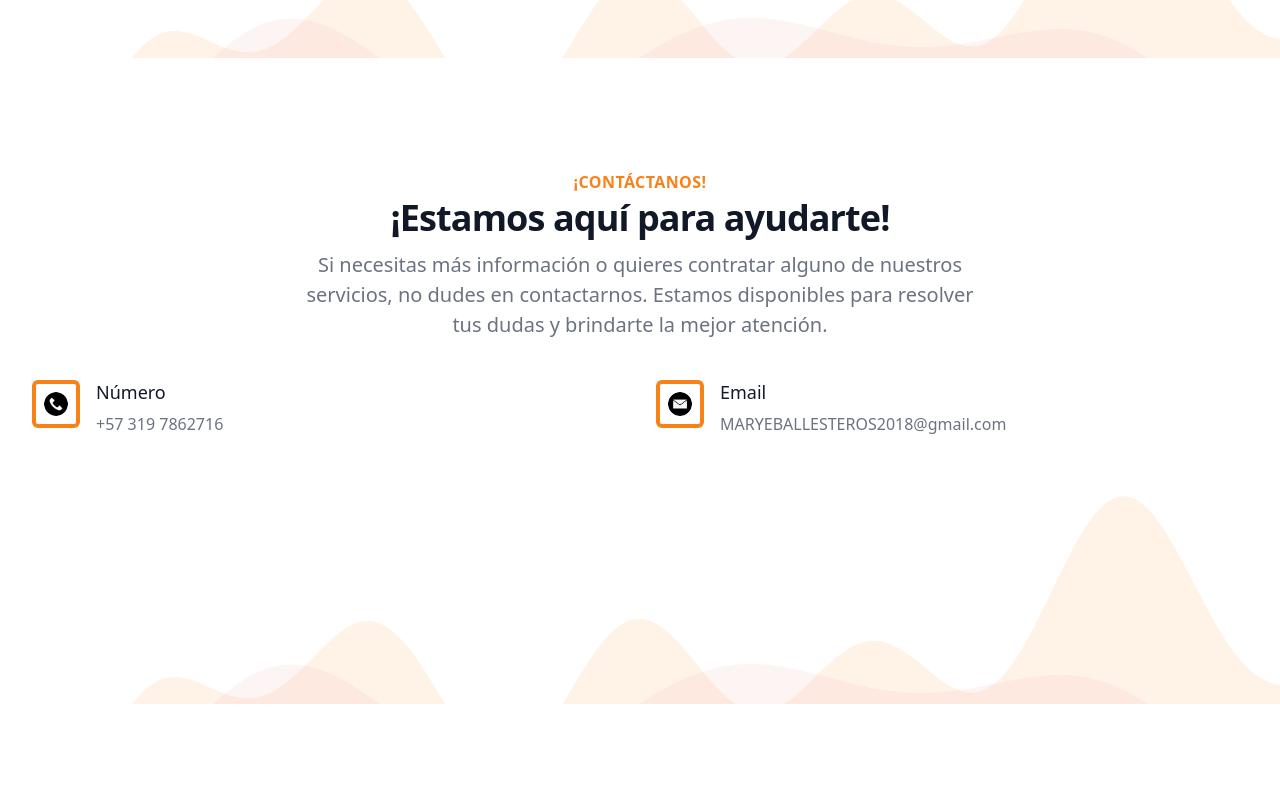
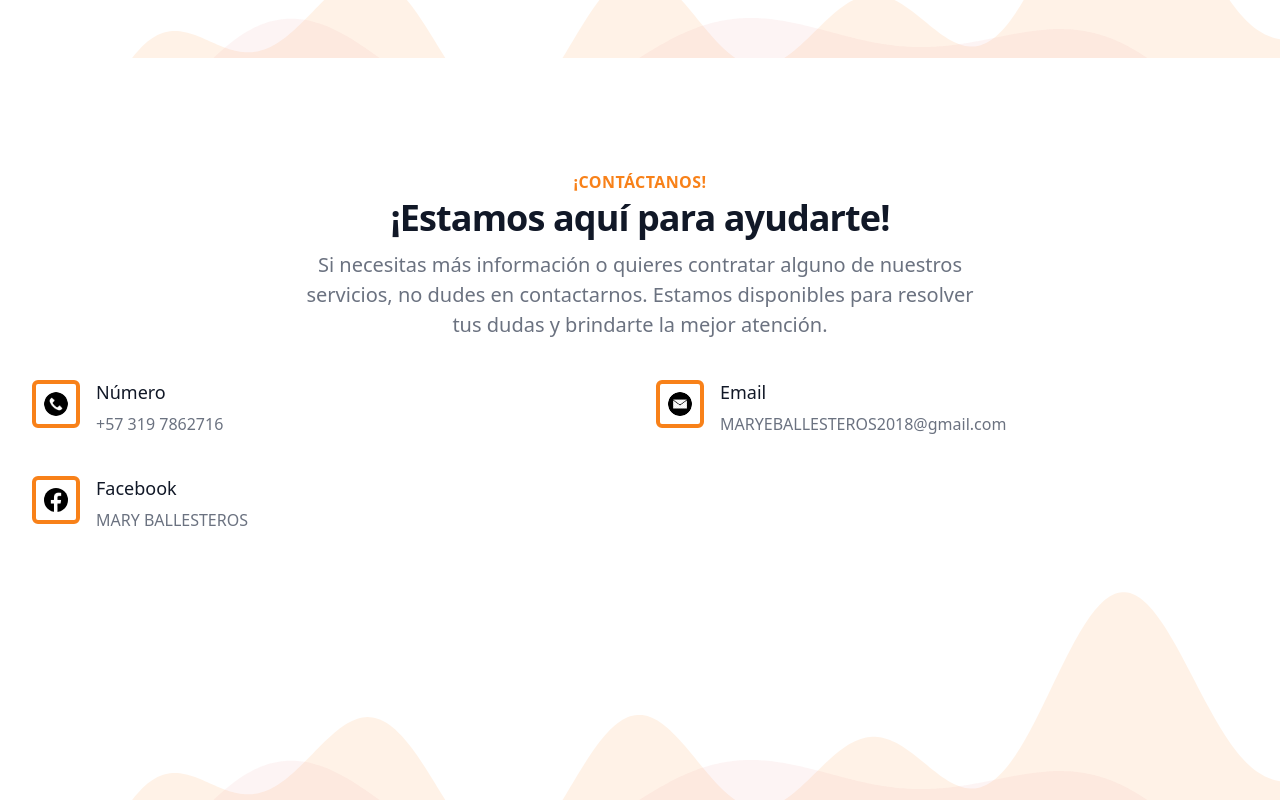
Before and after one commit to digitalpruu/25572_LAS_PLANTITAS_DE_MARGIE, a Next.js app: page / in a window 1280 px wide. Shown: the part 2352-3152 px from the top of the page. Before the commit the page ends 3056 px from the top, so only its background shows below. Built offline with nearby package versions, Linux system fonts and the light colour scheme.

Commit message:
fix contact info 3

```diff
--- a/src/components/Features.tsx
+++ b/src/components/Features.tsx
@@ -5,6 +5,7 @@ import config from '../config/index.json';
 const Features = () => {
   const { features } = config;
   const { title, subtitle, description, items: featuresList } = features;
+  const filteredFeaturesList = featuresList.slice(0, 3);
   return (
     <div className={`py-12 bg-background`} id="features">
       <div className="max-w-7xl mx-auto px-4 sm:px-6 lg:px-8">
@@ -24,7 +25,7 @@ const Features = () => {
 
         <div className="mt-10">
           <dl className="space-y-10 md:space-y-0 md:grid md:grid-cols-2 md:gap-x-8 md:gap-y-10">
-            {featuresList.slice(0, 2).map((feature) => (
+            {filteredFeaturesList.map((feature) => (
               <div key={feature.name} className="relative">
                 <dt>
                   <div
```
